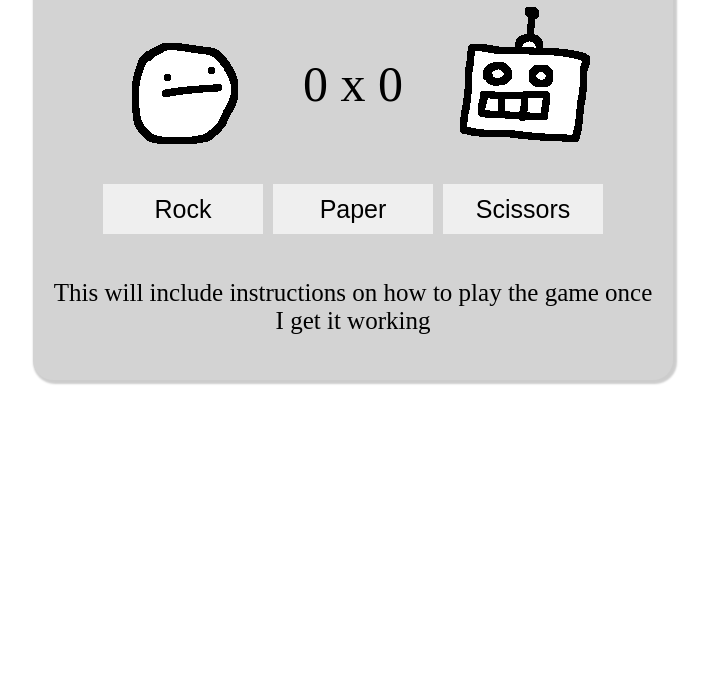
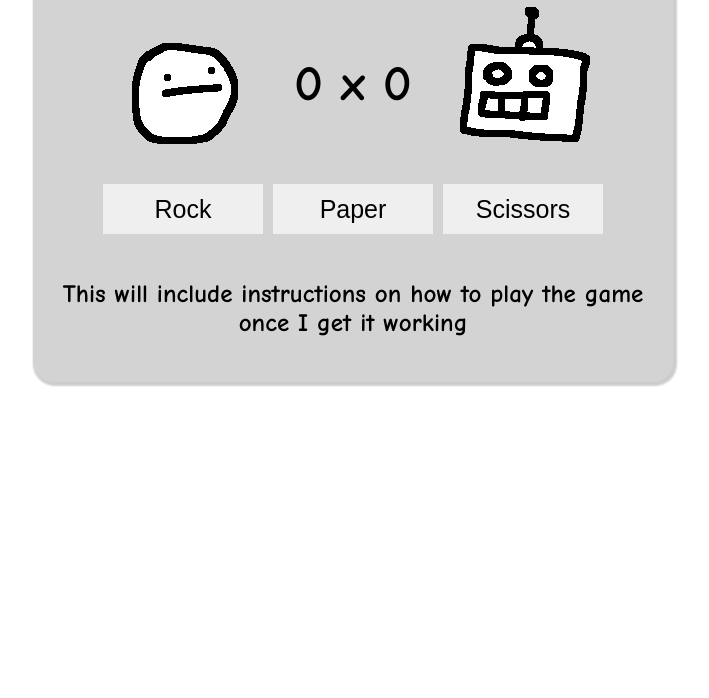
Before and after one commit to joperopi/odin-rock, a plain HTML site: page index.html in a window 1280 px wide. Shown: the part 102-800 px from the top of the page, without its empty margins (287-996 px from the left). Drawn offline with Linux system fonts and the light colour scheme.

Commit message:
Add font

```diff
--- a/css/style.css
+++ b/css/style.css
@@ -1,8 +1,10 @@
+@import url('https://fonts.googleapis.com/css2?family=Comic+Neue:wght@700');
 body {
     display: flex;
     flex-direction: column;
     align-items: center;
     text-align: center;
+    font-family: "Comic Neue", cursive;
 }
 .content {
     display: flex;
```
